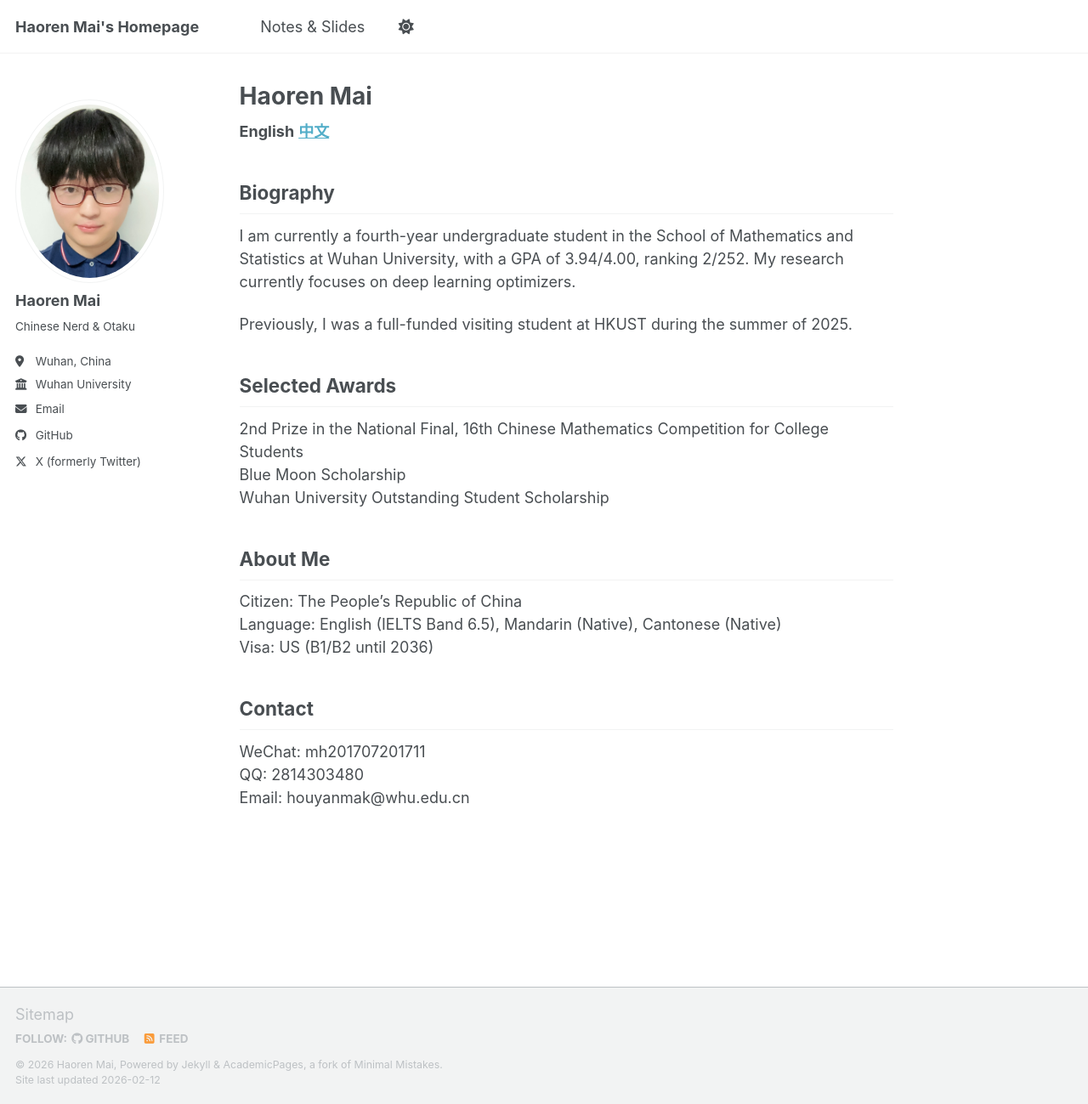
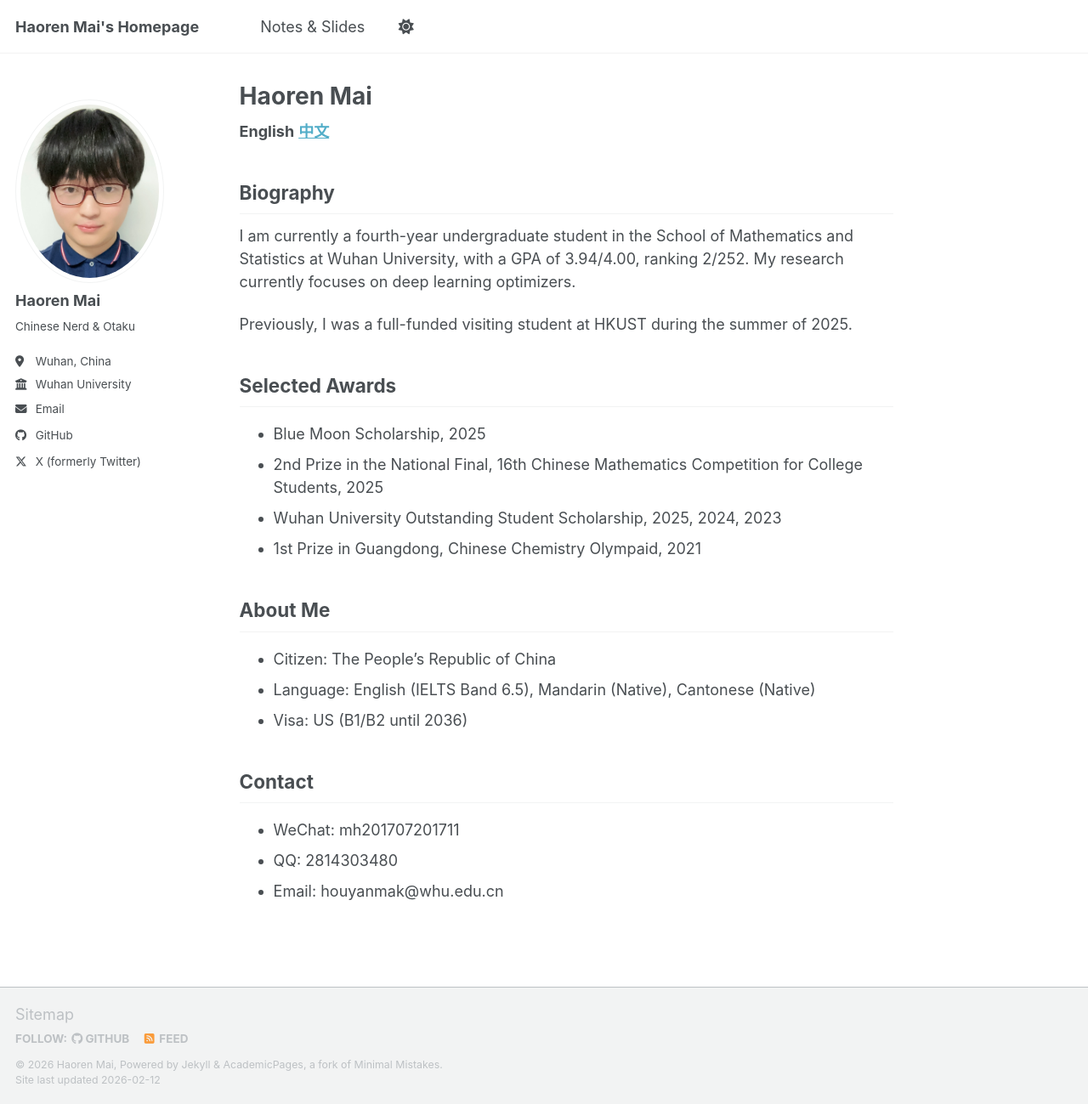
Before and after one commit to haorenmai/haorenmai, a Jekyll site: the page built from _pages/about.md, in a window 1280 px wide and 1299 px high. Shown: the whole window at 85% size. Built offline with Jekyll 4.4.1, drawn with Linux system fonts in a browser that asks for light colours; a script bundle is joined from its source files by our own code; library files that are not in the unit come from our copies.

Commit message:
Update about.md

```diff
--- a/_pages/about.md
+++ b/_pages/about.md
@@ -20,18 +20,19 @@ Previously, I was a full-funded visiting student at HKUST during the summer of 2
 
 Selected Awards
 ---
-2nd Prize in the National Final, 16th Chinese Mathematics Competition for College Students
-Blue Moon Scholarship
-Wuhan University Outstanding Student Scholarship
+* Blue Moon Scholarship, 2025
+* 2nd Prize in the National Final, 16th Chinese Mathematics Competition for College Students, 2025
+* Wuhan University Outstanding Student Scholarship, 2025, 2024, 2023
+* 1st Prize in Guangdong, Chinese Chemistry Olympaid, 2021
 
 About Me
 ---
-Citizen: The People's Republic of China
-Language: English (IELTS Band 6.5), Mandarin (Native), Cantonese (Native)
-Visa: US (B1/B2 until 2036)
+* Citizen: The People's Republic of China
+* Language: English (IELTS Band 6.5), Mandarin (Native), Cantonese (Native)
+* Visa: US (B1/B2 until 2036)
 
 Contact
 ---
-WeChat: mh201707201711
-QQ: 2814303480
-Email: houyanmak@whu.edu.cn
+* WeChat: mh201707201711
+* QQ: 2814303480
+* Email: houyanmak@whu.edu.cn
```
